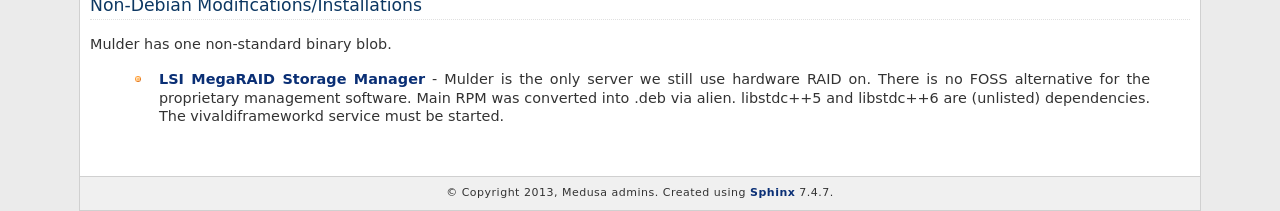
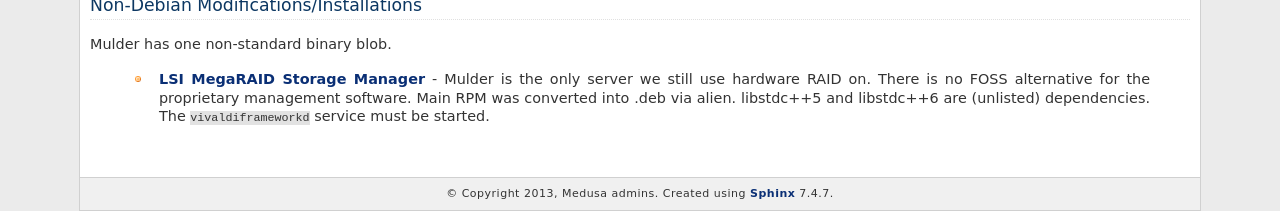
Before and after one commit to psychoinformatics-de/ipsy-docs, a Sphinx documentation site: the page built from source/internal/data_center/mulder.rst, in a window 1280 px wide. Shown: the part 694-905 px from the top of the page. Built offline with Sphinx 7.4.7, drawn with Linux system fonts in a browser that asks for light colours; formulas are drawn with MathJax 3.

Commit message:
Formatting fix

```diff
--- a/source/internal/data_center/mulder.rst
+++ b/source/internal/data_center/mulder.rst
@@ -40,6 +40,6 @@ Mulder has one non-standard binary blob.
  * `LSI MegaRAID Storage Manager`_ - Mulder is the only server we still use
    hardware RAID on. There is no FOSS alternative for the proprietary management
    software. Main RPM was converted into .deb via alien. libstdc++5 and libstdc++6
-   are (unlisted) dependencies. The vivaldiframeworkd service must be started.
+   are (unlisted) dependencies. The ``vivaldiframeworkd`` service must be started.
 
 .. _LSI MegaRAID Storage Manager: ftp://ftp.supermicro.com/driver/SAS/LSI/MegaRAID_Storage_Manager/
```
